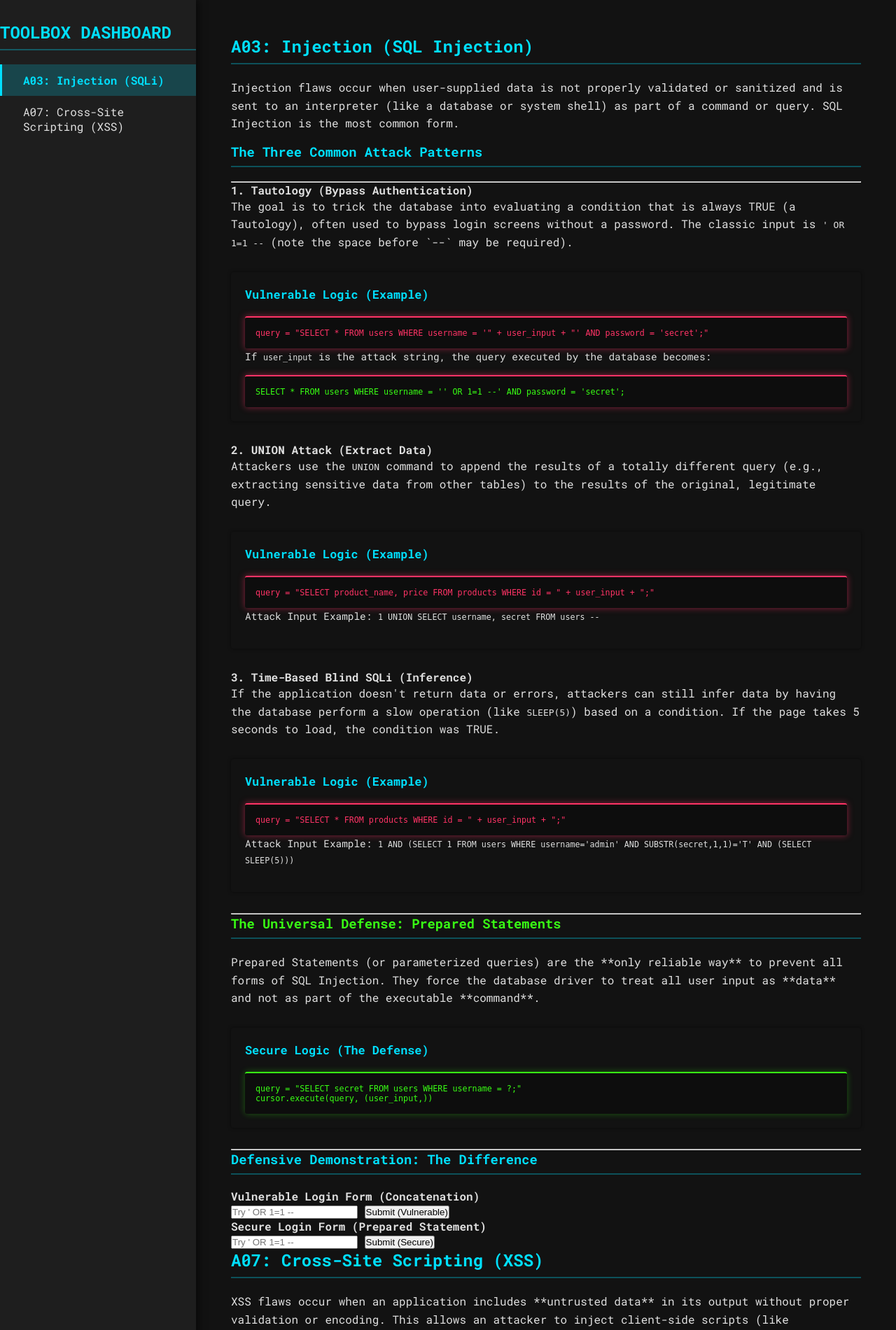
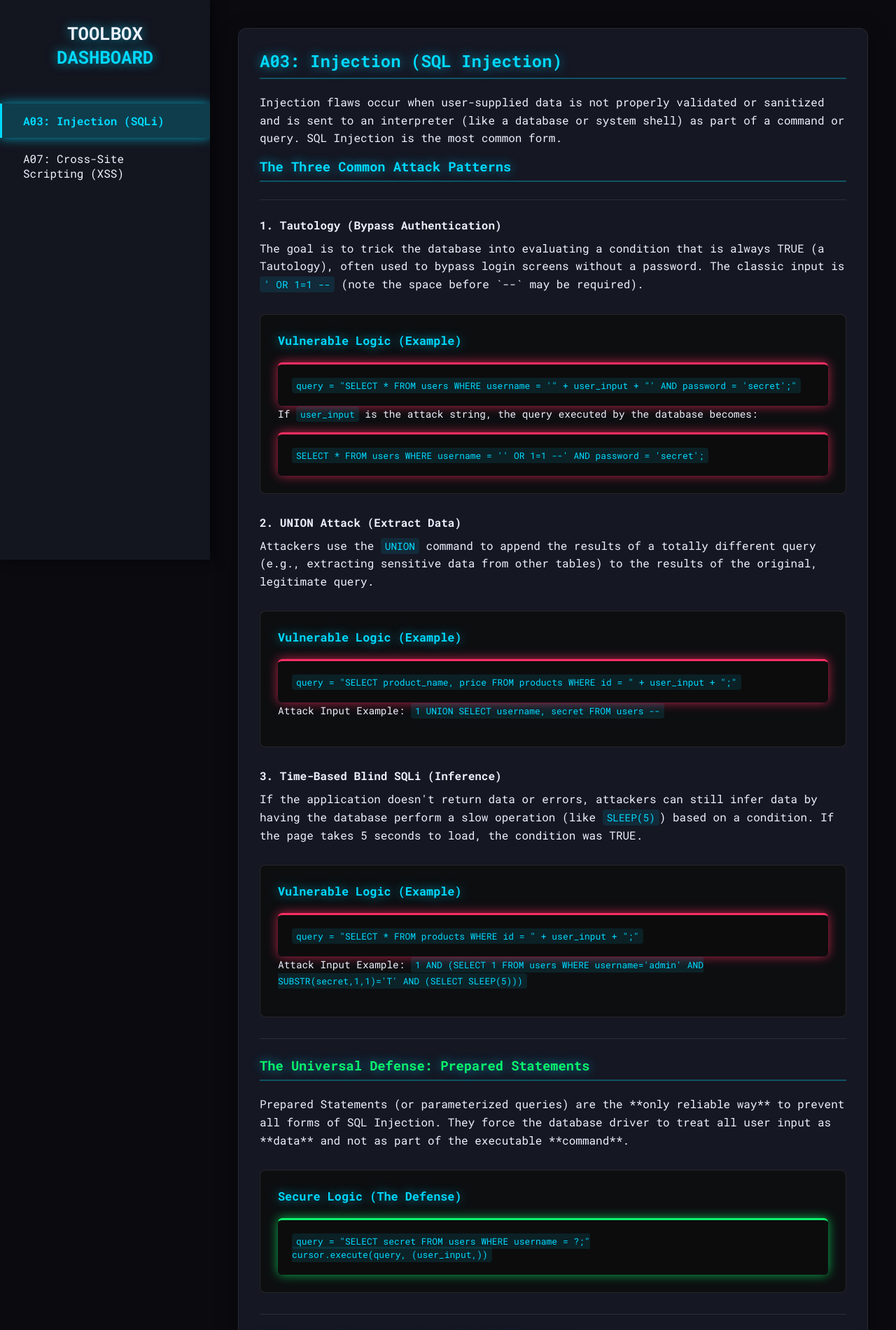
Before and after one commit to Unf0undedOmn1s/cybersec_toolbox, a Flask app: page / in a window 1280 px wide. Shown: the top 1901 px of the page at 70% size. Run offline with Flask 3, Linux system fonts and the light colour scheme.

Commit message:
Update style.css

```diff
--- a/static/style.css
+++ b/static/style.css
@@ -1,14 +1,16 @@
-/* --- 1. Global Reset & Typography --- */
 @import url('https://fonts.googleapis.com/css2?family=Roboto+Mono:wght@400;700&display=swap');
 
 :root {
-    /* Define color variables for easy modification */
-    --color-bg-primary: #121212; /* Deep Black/Gray */
-    --color-bg-secondary: #1e1e1e; /* Darker Section Background */
-    --color-text-light: #e0e0e0;
-    --color-accent-blue: #00e0ff; /* Neon Blue */
-    --color-accent-red: #ff3366; /* Neon Red for Errors/Vulnerable */
-    --color-accent-green: #39ff14; /* Neon Green for Success/Secure */
+    --color-bg-primary: #0a0a0f;
+    --color-bg-secondary: #13151f;
+    --color-text-light: #eef2ff;
+    --color-accent-blue: #00d9ff;
+    --color-accent-red: #ff2e63;
+    --color-accent-green: #0af56d;
+
+    --glow-blue: 0 0 15px rgba(0, 217, 255, 0.7);
+    --glow-red: 0 0 15px rgba(255, 46, 99, 0.7);
+    --glow-green: 0 0 15px rgba(10, 245, 109, 0.7);
 }
 
 * {
@@ -18,8 +20,7 @@
 }
 
 body {
-    display: flex;
-    font-family: 'Roboto Mono', monospace; /* Monospaced for tech look */
+    font-family: 'Roboto Mono', monospace;
     background-color: var(--color-bg-primary);
     color: var(--color-text-light);
     min-height: 100vh;
@@ -27,9 +28,15 @@ body {
 
 h1, h2, h3 {
     color: var(--color-accent-blue);
-    border-bottom: 2px solid rgba(0, 224, 255, 0.3); /* Subtle blue underline */
+    text-shadow: var(--glow-blue);
+    border-bottom: 2px solid rgba(0, 224, 255, 0.3);
     padding-bottom: 8px;
     margin-bottom: 20px;
+}
+
+h4 {
+    color: var(--color-text-light);
+    margin-bottom: 10px;
 }
 
 p {
@@ -37,53 +44,89 @@ p {
     margin-bottom: 15px;
 }
 
-/* --- 2. Sidebar (Navigation) --- */
+hr {
+    border: none;
+    border-top: 1px solid rgba(255, 255, 255, 0.1);
+    margin: 25px 0;
+}
+
 #sidebar {
-    width: 280px;
+    width: 300px;
     background-color: var(--color-bg-secondary);
-    box-shadow: 4px 0 10px rgba(0, 0, 0, 0.5); /* Shadow for depth */
     padding: 30px 0;
-    flex-shrink: 0; /* Prevents sidebar from shrinking */
+    position: fixed;
+    height: 100vh;
+    overflow-y: auto;
+    box-shadow: 4px 0 15px rgba(0, 0, 0, 0.5);
+}
+
+#sidebar h2 {
+    text-align: center;
+    border-bottom: none;
+    padding: 0 20px 20px;
+    margin-bottom: 30px;
+    font-size: 1.6em;
+    color: var(--color-text-light);
+}
+
+#sidebar h2 span {
+    color: var(--color-accent-blue);
+    text-shadow: var(--glow-blue);
 }
 
 #sidebar a {
-    display: block;
-    padding: 12px 30px;
+    display: flex;
+    align-items: center;
+    padding: 14px 30px;
     text-decoration: none;
     color: var(--color-text-light);
-    transition: background-color 0.3s, color 0.3s;
-    border-left: 3px solid transparent; /* Prepare for active state line */
+    transition: all 0.3s ease;
+    border-left: 3px solid transparent;
+    margin-bottom: 5px;
+    gap: 12px;
 }
 
 #sidebar a:hover {
-    background-color: rgba(0, 224, 255, 0.1); /* Light glow on hover */
+    background-color: rgba(0, 217, 255, 0.1);
     color: var(--color-accent-blue);
+    padding-left: 35px;
 }
 
 #sidebar a.active {
-    background-color: rgba(0, 224, 255, 0.2);
+    background-color: rgba(0, 217, 255, 0.2);
     color: var(--color-accent-blue);
     font-weight: bold;
-    border-left: 3px solid var(--color-accent-blue); /* Neon active line */
+    border-left: 3px solid var(--color-accent-blue);
+    box-shadow: var(--glow-blue);
 }
 
-/* --- 3. Main Content Area --- */
 #content {
-    flex-grow: 1;
-    padding: 50px;
-    /* Simulate a slight grid background texture if desired */
-    background-image: linear-gradient(0deg, transparent 99%, rgba(255, 255, 255, 0.05) 100%),
-                      linear-gradient(90deg, transparent 99%, rgba(255, 255, 255, 0.05) 100%);
+    margin-left: 300px;
+    padding: 40px;
+    min-height: 100vh;
+    background-image:
+        linear-gradient(0deg, transparent 99%, rgba(0, 224, 255, 0.05) 100%),
+        linear-gradient(90deg, transparent 99%, rgba(0, 224, 255, 0.05) 100%);
     background-size: 50px 50px;
 }
 
-/* --- 4. Code Snippets & Examples --- */
+#content section {
+    margin-bottom: 60px;
+    padding: 30px;
+    background: rgba(26, 29, 43, 0.7);
+    border-radius: 12px;
+    border: 1px solid rgba(255, 255, 255, 0.08);
+    backdrop-filter: blur(10px);
+    box-shadow: 0 8px 32px rgba(0, 0, 0, 0.3);
+}
+
 .code-example {
     margin: 30px 0;
-    padding: 20px;
-    border-radius: 4px;
+    padding: 25px;
+    border-radius: 8px;
     font-size: 0.9em;
-    box-shadow: 0 0 5px rgba(0, 0, 0, 0.5);
+    background: rgba(13, 13, 13, 0.8);
+    border: 1px solid rgba(255, 255, 255, 0.1);
 }
 
 .code-example h3 {
@@ -93,22 +136,98 @@ p {
 }
 
 pre {
-    background-color: #0d0d0d; /* Even darker background for code */
-    padding: 15px;
+    background-color: rgba(13, 13, 13, 0.9);
+    padding: 20px;
     overflow-x: auto;
-    border-radius: 3px;
-    border-top: 2px solid; /* Use color for the status */
+    border-radius: 6px;
+    border-top: 3px solid;
+    margin-top: 15px;
+    font-family: 'Roboto Mono', monospace;
 }
 
-/* --- 5. Status Colors (Vulnerable vs. Secure) --- */
 .vulnerable pre {
     color: var(--color-accent-red);
     border-top-color: var(--color-accent-red);
-    box-shadow: 0 0 10px rgba(255, 51, 102, 0.5); /* Glowing effect */
+    box-shadow: var(--glow-red);
 }
 
 .secure pre {
     color: var(--color-accent-green);
     border-top-color: var(--color-accent-green);
-    box-shadow: 0 0 10px rgba(57, 255, 20, 0.3); /* Glowing effect */
+    box-shadow: var(--glow-green);
 }
+
+input[type="text"] {
+    background-color: rgba(13, 13, 13, 0.8);
+    color: var(--color-accent-green);
+    border: 1px solid var(--color-accent-blue);
+    padding: 12px 15px;
+    margin-right: 10px;
+    border-radius: 6px;
+    font-family: 'Roboto Mono', monospace;
+    width: 300px;
+    box-shadow: var(--glow-blue);
+    font-size: 0.9em;
+}
+
+button {
+    padding: 12px 20px;
+    font-weight: bold;
+    border: none;
+    cursor: pointer;
+    border-radius: 6px;
+    transition: all 0.3s ease;
+    font-family: 'Roboto Mono', monospace;
+    font-size: 0.9em;
+}
+
+.vulnerable-btn {
+    background-color: var(--color-accent-red);
+    color: var(--color-bg-primary);
+}
+
+.vulnerable-btn:hover {
+    background-color: #ff4d7e;
+    box-shadow: var(--glow-red);
+    transform: translateY(-2px);
+}
+
+.secure-btn {
+    background-color: var(--color-accent-green);
+    color: var(--color-bg-primary);
+}
+
+.secure-btn:hover {
+    background-color: #2dff8d;
+    box-shadow: var(--glow-green);
+    transform: translateY(-2px);
+}
+
+.demo-grid {
+    display: grid;
+    grid-template-columns: 1fr 1fr;
+    gap: 30px;
+    margin-top: 30px;
+}
+
+.demo-card {
+    padding: 25px;
+    border: 1px solid rgba(0, 224, 255, 0.2);
+    border-radius: 8px;
+    background-color: rgba(26, 29, 43, 0.9);
+    transition: all 0.3s ease;
+}
+
+.demo-card:hover {
+    transform: translateY(-5px);
+    box-shadow: 0 10px 25px rgba(0, 0, 0, 0.4);
+}
+
+code {
+    background: rgba(0, 217, 255, 0.1);
+    padding: 2px 6px;
+    border-radius: 4px;
+    color: var(--color-accent-blue);
+    font-family: 'Roboto Mono', monospace;
+    font-size: 0.9em;
+}
```
